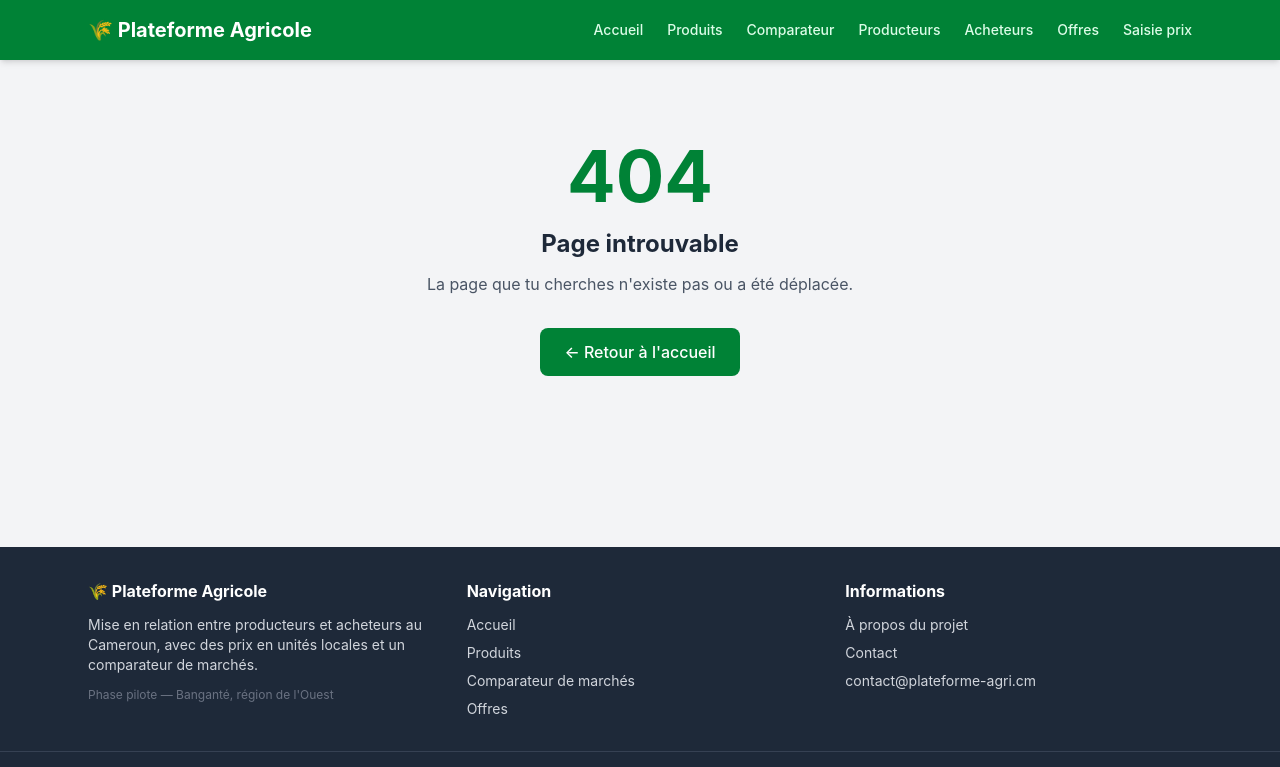
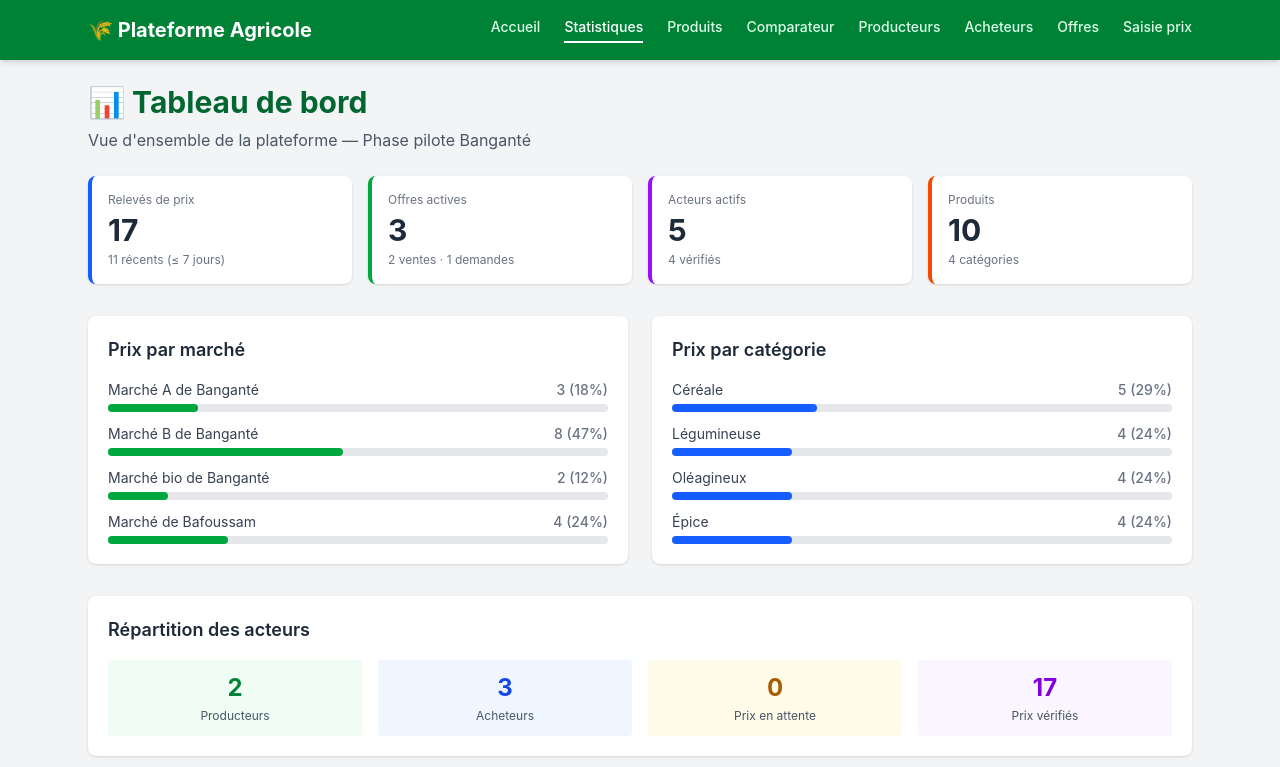
Before and after one commit to Gethro02/plateforme-agri, a React (Vite) app: page /statistiques in a window 1280 px wide. Shown: the top 767 px of the page. Built offline with nearby package versions, Linux system fonts and the light colour scheme.

Commit message:
feat: page Statistiques + menu mobile hamburger

```diff
--- a/src/App.jsx
+++ b/src/App.jsx
@@ -12,6 +12,7 @@ import APropos from "./pages/APropos";
 import Contact from "./pages/Contact";
 import Page404 from "./pages/Page404";
 import ProfilActeur from "./pages/ProfilActeur";
+import Statistiques from "./pages/Statistiques";
 
 function App() {
   return (
@@ -29,6 +30,7 @@ function App() {
           <Route path="/a-propos" element={<APropos />} />
           <Route path="/contact" element={<Contact />} />
           <Route path="/acteurs/:id" element={<ProfilActeur />} />
+          <Route path="/statistiques" element={<Statistiques />} />
           {/* Route 404 : doit rester en dernière position */}
           <Route path="*" element={<Page404 />} />
         </Route>
--- a/src/components/layout/Header.jsx
+++ b/src/components/layout/Header.jsx
@@ -4,7 +4,9 @@ import { useEffect } from "react";
 
 const liens = [
   { to: "/", label: "Accueil" },
+  { to: "/statistiques", label: "Statistiques" },
   { to: "/produits", label: "Produits" },
+
   { to: "/comparateur", label: "Comparateur" },
   { to: "/producteurs", label: "Producteurs" },
   { to: "/acheteurs", label: "Acheteurs" },
--- /dev/null
+++ b/src/pages/Statistiques.jsx
@@ -0,0 +1,234 @@
+import { Link } from "react-router-dom";
+import { produits, marches, regions } from "../data";
+import { usePrixStore } from "../store/usePrixStore";
+import { useOffresStore } from "../store/useOffresStore";
+import { useActeursStore } from "../store/useActeursStore";
+
+export default function Statistiques() {
+  const { prix } = usePrixStore();
+  const { offres } = useOffresStore();
+  const { acteurs } = useActeursStore();
+
+  // Statistiques prix
+  const prixVerifies = prix.filter((p) => p.estVerifie).length;
+  const prixEnAttente = prix.length - prixVerifies;
+  const prixRecents = prix.filter((p) => {
+    const diff =
+      (new Date() - new Date(p.dateReleve)) / (1000 * 60 * 60 * 24);
+    return diff <= 7;
+  }).length;
+
+  // Statistiques offres
+  const offresActives = offres.filter((o) => o.statut === "active").length;
+  const offresVente = offres.filter(
+    (o) => o.statut === "active" && o.type === "VEN"
+  ).length;
+  const offresAchat = offres.filter(
+    (o) => o.statut === "active" && o.type === "ACHETE"
+  ).length;
+
+  // Statistiques acteurs
+  const acteursActifs = acteurs.filter((a) => a.actif).length;
+  const acteursVerifies = acteurs.filter(
+    (a) => a.actif && a.verifie
+  ).length;
+  const producteurs = acteurs.filter(
+    (a) => a.actif && a.role === "producteur"
+  ).length;
+  const acheteurs = acteurs.filter(
+    (a) => a.actif && (a.role === "acheteur" || a.role === "transformateur")
+  ).length;
+
+  // Répartition des prix par marché
+  const prixParMarche = marches.map((m) => ({
+    marche: m,
+    nombre: prix.filter((p) => p.marcheId === m.id).length,
+  }));
+
+  // Répartition des prix par catégorie
+  const categories = [...new Set(produits.map((p) => p.categorie))];
+  const prixParCategorie = categories.map((cat) => {
+    const produitsCat = produits
+      .filter((p) => p.categorie === cat)
+      .map((p) => p.id);
+    return {
+      categorie: cat,
+      nombre: prix.filter((p) => produitsCat.includes(p.produitId)).length,
+    };
+  });
+
+  const totalPrix = prix.length || 1;
+
+  return (
+    <div className="max-w-6xl mx-auto p-6">
+      <header className="mb-6">
+        <h1 className="text-3xl font-bold text-green-800 mb-2">
+          📊 Tableau de bord
+        </h1>
+        <p className="text-gray-600">
+          Vue d'ensemble de la plateforme — Phase pilote Banganté
+        </p>
+      </header>
+
+      {/* Cartes principales */}
+      <div className="grid grid-cols-2 lg:grid-cols-4 gap-4 mb-8">
+        <div className="bg-white rounded-lg shadow p-4 border-l-4 border-blue-600">
+          <p className="text-xs text-gray-500 mb-1">Relevés de prix</p>
+          <p className="text-3xl font-bold text-gray-800">{prix.length}</p>
+          <p className="text-xs text-gray-500 mt-1">
+            {prixRecents} récent{prixRecents > 1 ? "s" : ""} (≤ 7 jours)
+          </p>
+        </div>
+
+        <div className="bg-white rounded-lg shadow p-4 border-l-4 border-green-600">
+          <p className="text-xs text-gray-500 mb-1">Offres actives</p>
+          <p className="text-3xl font-bold text-gray-800">{offresActives}</p>
+          <p className="text-xs text-gray-500 mt-1">
+            {offresVente} ventes · {offresAchat} demandes
+          </p>
+        </div>
+
+        <div className="bg-white rounded-lg shadow p-4 border-l-4 border-purple-600">
+          <p className="text-xs text-gray-500 mb-1">Acteurs actifs</p>
+          <p className="text-3xl font-bold text-gray-800">{acteursActifs}</p>
+          <p className="text-xs text-gray-500 mt-1">
+            {acteursVerifies} vérifié{acteursVerifies > 1 ? "s" : ""}
+          </p>
+        </div>
+
+        <div className="bg-white rounded-lg shadow p-4 border-l-4 border-orange-600">
+          <p className="text-xs text-gray-500 mb-1">Produits</p>
+          <p className="text-3xl font-bold text-gray-800">
+            {produits.length}
+          </p>
+          <p className="text-xs text-gray-500 mt-1">
+            {categories.length} catégories
+          </p>
+        </div>
+      </div>
+
+      {/* Deux colonnes */}
+      <div className="grid md:grid-cols-2 gap-6 mb-8">
+        {/* Prix par marché */}
+        <section className="bg-white rounded-lg shadow p-5">
+          <h2 className="text-lg font-semibold text-gray-800 mb-4">
+            Prix par marché
+          </h2>
+          <div className="space-y-3">
+            {prixParMarche.map(({ marche, nombre }) => {
+              const pourcentage = Math.round((nombre / totalPrix) * 100);
+              return (
+                <div key={marche.id}>
+                  <div className="flex justify-between text-sm mb-1">
+                    <span className="text-gray-700">{marche.nom}</span>
+                    <span className="text-gray-500 font-medium">
+                      {nombre} ({pourcentage}%)
+                    </span>
+                  </div>
+                  <div className="w-full bg-gray-200 rounded-full h-2">
+                    <div
+                      className="bg-green-600 h-2 rounded-full"
+                      style={{ width: `${pourcentage}%` }}
+                    />
+                  </div>
+                </div>
+              );
+            })}
+          </div>
+        </section>
+
+        {/* Prix par catégorie */}
+        <section className="bg-white rounded-lg shadow p-5">
+          <h2 className="text-lg font-semibold text-gray-800 mb-4">
+            Prix par catégorie
+          </h2>
+          <div className="space-y-3">
+            {prixParCategorie.map(({ categorie, nombre }) => {
+              const pourcentage = Math.round((nombre / totalPrix) * 100);
+              return (
+                <div key={categorie}>
+                  <div className="flex justify-between text-sm mb-1">
+                    <span className="text-gray-700">{categorie}</span>
+                    <span className="text-gray-500 font-medium">
+                      {nombre} ({pourcentage}%)
+                    </span>
+                  </div>
+                  <div className="w-full bg-gray-200 rounded-full h-2">
+                    <div
+                      className="bg-blue-600 h-2 rounded-full"
+                      style={{ width: `${pourcentage}%` }}
+                    />
+                  </div>
+                </div>
+              );
+            })}
+          </div>
+        </section>
+      </div>
+
+      {/* Répartition des rôles */}
+      <section className="bg-white rounded-lg shadow p-5 mb-6">
+        <h2 className="text-lg font-semibold text-gray-800 mb-4">
+          Répartition des acteurs
+        </h2>
+        <div className="grid grid-cols-2 md:grid-cols-4 gap-4">
+          <div className="text-center p-3 bg-green-50 rounded">
+            <p className="text-2xl font-bold text-green-700">
+              {producteurs}
+            </p>
+            <p className="text-xs text-gray-600 mt-1">Producteurs</p>
+          </div>
+          <div className="text-center p-3 bg-blue-50 rounded">
+            <p className="text-2xl font-bold text-blue-700">{acheteurs}</p>
+            <p className="text-xs text-gray-600 mt-1">Acheteurs</p>
+          </div>
+          <div className="text-center p-3 bg-yellow-50 rounded">
+            <p className="text-2xl font-bold text-yellow-700">
+              {prixEnAttente}
+            </p>
+            <p className="text-xs text-gray-600 mt-1">
+              Prix en attente
+            </p>
+          </div>
+          <div className="text-center p-3 bg-purple-50 rounded">
+            <p className="text-2xl font-bold text-purple-700">
+              {prixVerifies}
+            </p>
+            <p className="text-xs text-gray-600 mt-1">Prix vérifiés</p>
+          </div>
+        </div>
+      </section>
+
+      {/* Actions rapides */}
+      <section className="grid md:grid-cols-3 gap-4">
+        <Link
+          to="/saisie-prix"
+          className="block bg-white rounded-lg shadow p-4 hover:shadow-md transition border-l-4 border-blue-600"
+        >
+          <p className="font-medium text-gray-800">📝 Saisir un prix</p>
+          <p className="text-xs text-gray-500 mt-1">
+            Ajouter un relevé terrain
+          </p>
+        </Link>
+        <Link
+          to="/offres"
+          className="block bg-white rounded-lg shadow p-4 hover:shadow-md transition border-l-4 border-green-600"
+        >
+          <p className="font-medium text-gray-800">📢 Publier une offre</p>
+          <p className="text-xs text-gray-500 mt-1">
+            Vendre ou acheter un produit
+          </p>
+        </Link>
+        <Link
+          to="/comparateur"
+          className="block bg-white rounded-lg shadow p-4 hover:shadow-md transition border-l-4 border-purple-600"
+        >
+          <p className="font-medium text-gray-800">⚖️ Comparer les marchés</p>
+          <p className="text-xs text-gray-500 mt-1">
+            Trouver le meilleur prix
+          </p>
+        </Link>
+      </section>
+    </div>
+  );
+}
```
